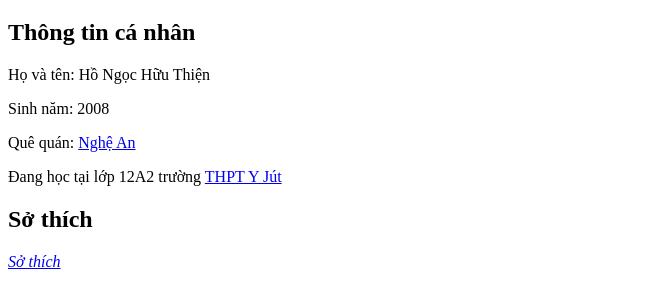
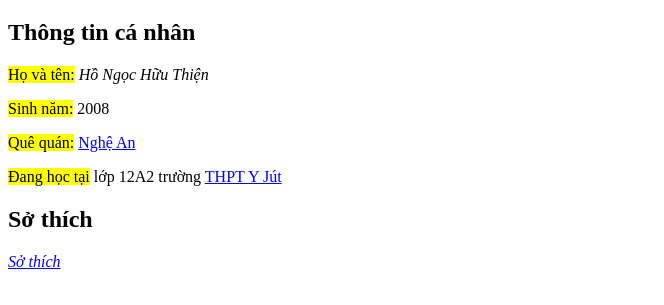
Before and after one commit to thienhuu4537/mywebsite, a plain HTML site: page index.html in a window 1280 px wide. Shown: the part 61-366 px from the top of the page, without its empty margins (0-664 px from the left). Drawn offline with Linux system fonts and the light colour scheme.

Commit message:
Update index.html

```diff
--- a/index.html
+++ b/index.html
@@ -7,10 +7,10 @@
 <body>
 	<h1> Trang web cá nhân của Hồ Ngọc Hữu Thiện</h1>
 	<h2> Thông tin cá nhân</h2>
-	<p> Họ và tên: Hồ Ngọc Hữu Thiện</p>
-	<p> Sinh năm: 2008</p>
-	<p> Quê quán: <a href="https://nghean.gov.vn/"> Nghệ An</a></p>
-	<p> Đang học tại lớp 12A2 trường <a href="https://c3yjut.daklak.edu.vn/">THPT Y Jút</a></p>
+	<p> <mark>Họ và tên:</mark> <em>Hồ Ngọc Hữu Thiện</em></p>
+	<p> <mark>Sinh năm:</mark> 2008</p>
+	<p> <mark>Quê quán:</mark> <a href="https://nghean.gov.vn/"> Nghệ An</a></p>
+	<p> <mark>Đang học tại</mark> lớp 12A2 trường <a href="https://c3yjut.daklak.edu.vn/">THPT Y Jút</a></p>
 	<h2> Sở thích</h2>
 	<p> <a href="https://thienhuu4537.github.io/sothich/"><em>Sở thích</em></a></p>
 
```
